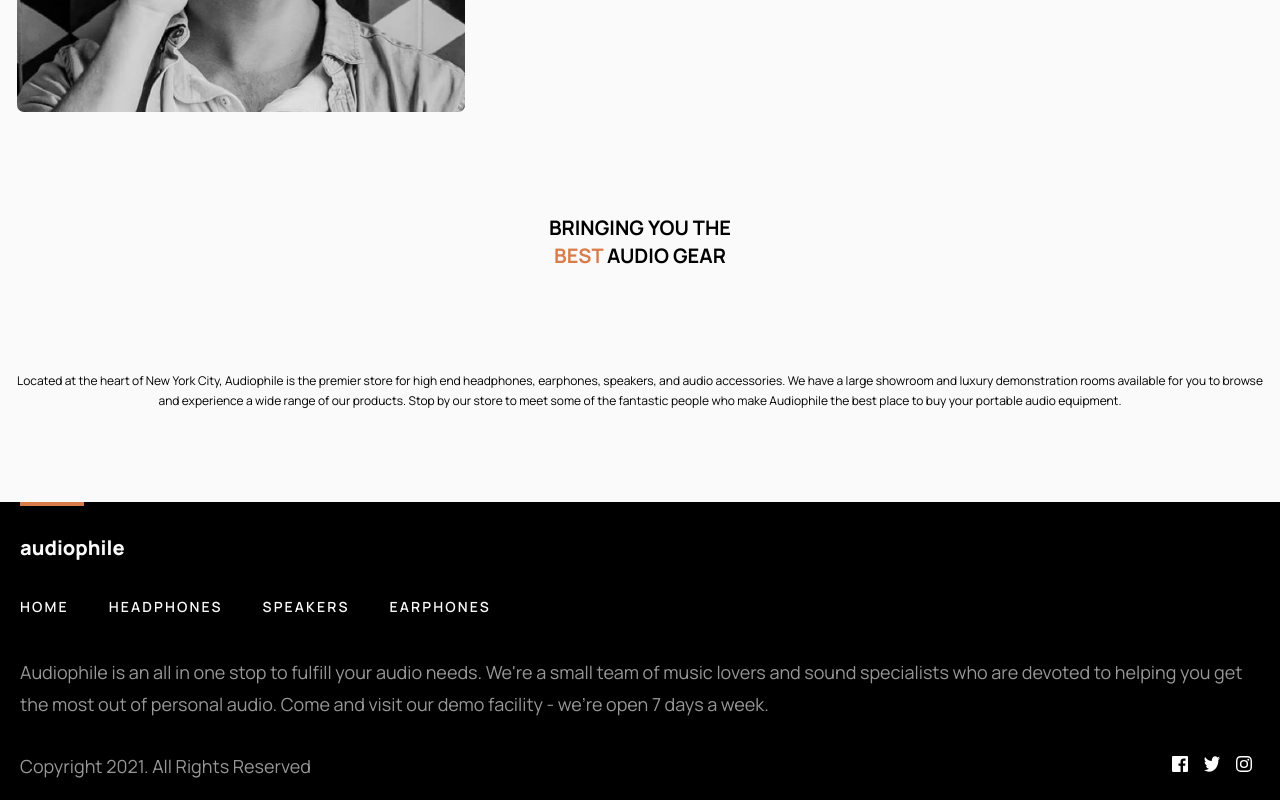
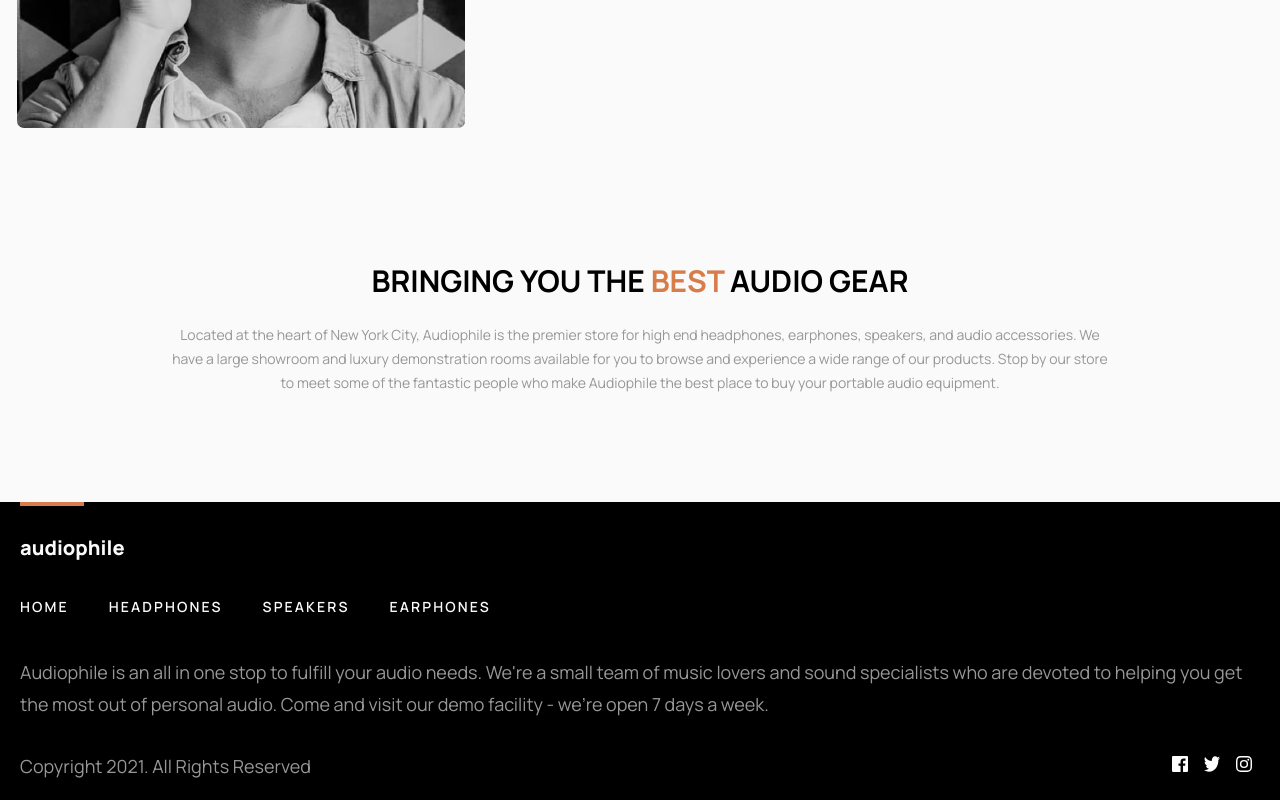
Before and after one commit to Dotjos/audiophile-ecommerce, a Next.js app: page / in a window 1280 px wide. Shown: the part 3026-3826 px from the top of the page. Built offline with nearby package versions, Linux system fonts and the light colour scheme.

Commit message:
text-done

```diff
--- a/src/app/Components.tsx
+++ b/src/app/Components.tsx
@@ -168,11 +168,14 @@ export function AudioGearSection() {
     className="object-cover h-100 border rounded-lg"
     />
 
-     <h1 className="font-bold text-xl"> BRINGING YOU THE <br/> <span className="text-BurntSienna-100">BEST</span> AUDIO GEAR</h1>
-      <p className="text-xs leading-5">  Located at the heart of New York City, Audiophile is the premier store for high end headphones, earphones, speakers, and audio accessories.
+    <div className='md:w-3/4 md:mx-auto md:flex md:flex-col md:items-center md:space-y-6'>
+    <h1 className="font-bold text-xl md:w-4/5 md:text-3xl"> BRINGING YOU THE  <span className="text-BurntSienna-100">BEST</span> AUDIO GEAR</h1>
+      <p className="text-xs md:text-sm md:leading-6 leading-5 md:text-Gray-200">  Located at the heart of New York City, Audiophile is the premier store for high end headphones, earphones, speakers, and audio accessories.
         We have a large showroom and luxury demonstration rooms available for you to browse and experience a wide range of our products. Stop by our store to meet some
          of the fantastic people who make Audiophile the best place to buy your portable audio equipment.
       </p>
+    </div>
+
   </section>
   )
 
```
